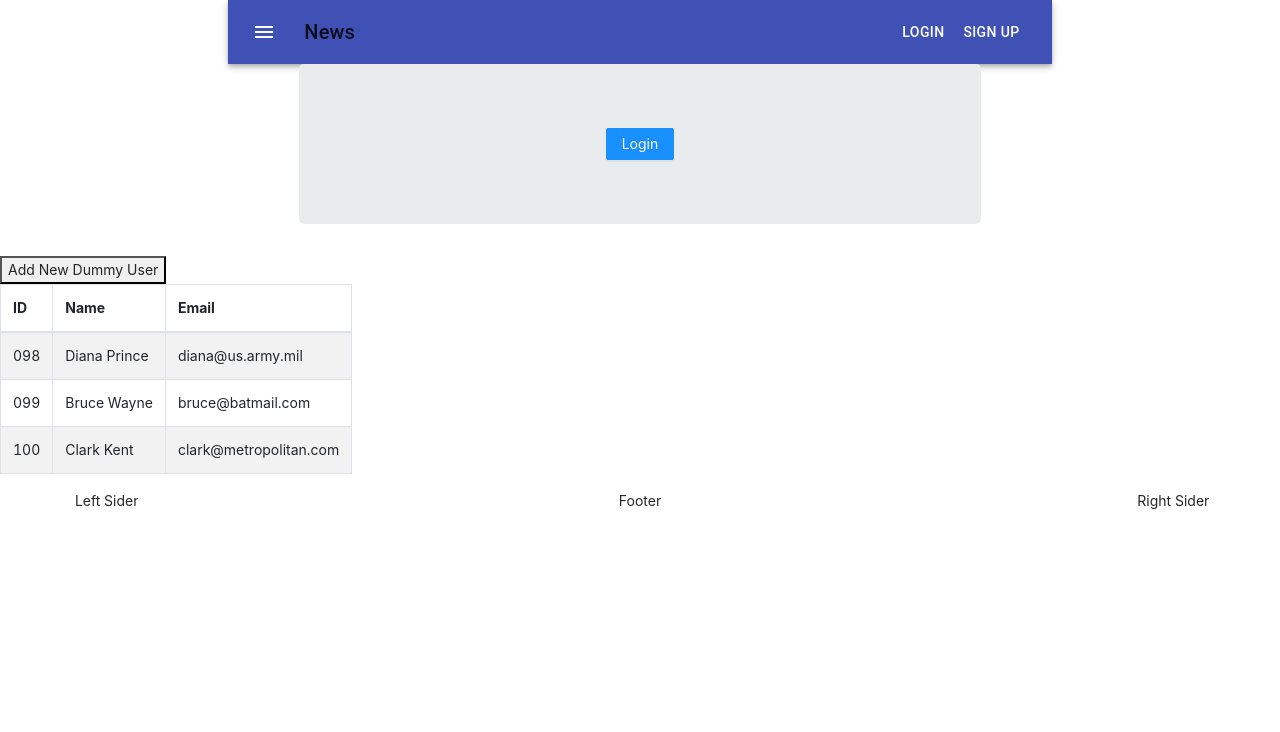
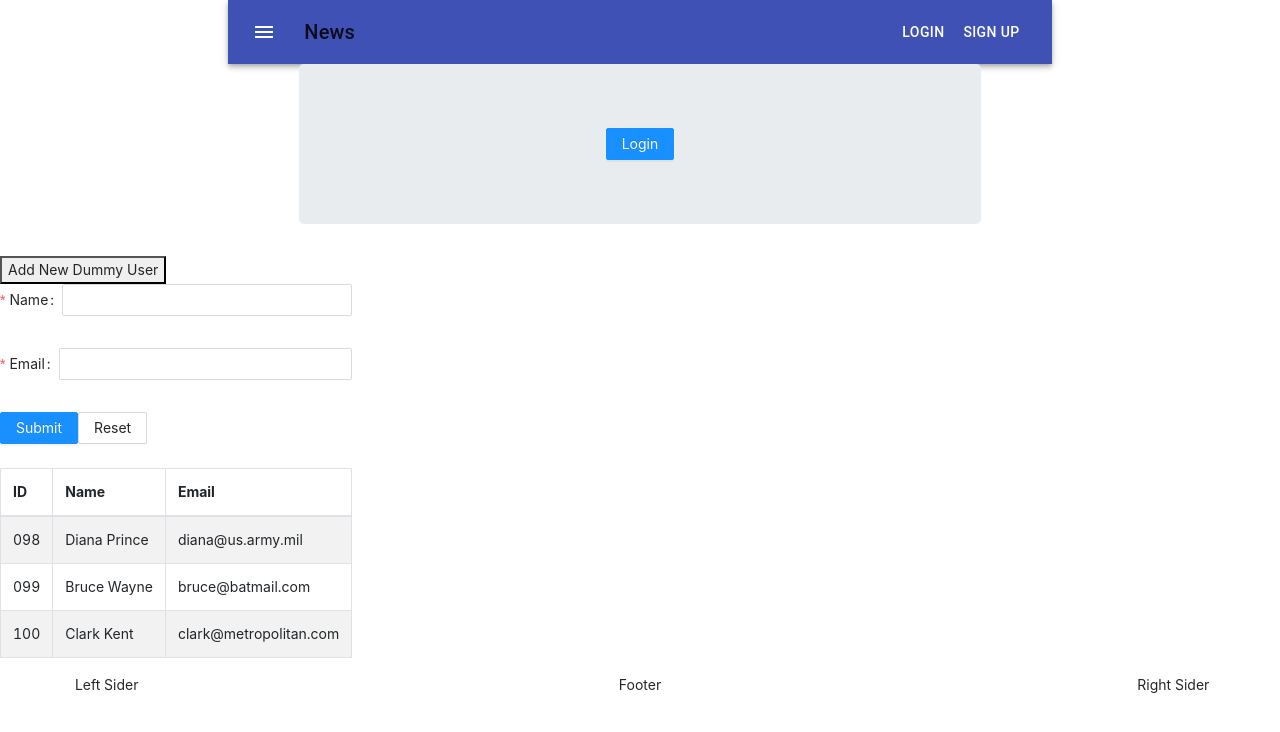
Before and after one commit to kambleaa007/TrainingReactJS, a React (Create React App) app: page /myApp in a window 1280 px wide. Shown: the top 732 px of the page. Built offline with nearby package versions, Linux system fonts and the light colour scheme.

Commit message:
added antd form to add new user...

```diff
--- a/src/Layout/MyApp.js
+++ b/src/Layout/MyApp.js
@@ -21,6 +21,7 @@ import ToastHeader from 'react-bootstrap/ToastHeader';
 import ToastBody from 'react-bootstrap/ToastBody';
 
 import Table from 'react-bootstrap/Table'
+// import Form from 'react-bootstrap/Form'
 
 //Adding antd modules and style
 import { Button as Button1, Modal, Form, Input, Radio } from 'antd';
@@ -177,6 +178,7 @@ function Check(props) {
       </h3>
 
       */}
+      <AddNewUser />
       <UserTable user={state.contacts}/>
   </div>
 
@@ -208,6 +210,70 @@ const UserTable = (props) => {
     </tbody>
   </Table>
   )
+}
+
+
+function AddNewUser (props) {
+
+  const formRef = React.createRef();
+
+  let { state, dispatch } = useContext(TransactionContext);
+
+  let addContact = (values) =>
+    dispatch({
+      type: "ADD_CONTACT",
+      payload: { id: Math.floor(Math.random() * 100), name: values.Name, email: values.Email }
+    });
+
+  var onFinish = values => {
+    // console.log(values);
+    addContact(values)
+  };
+  var onReset = () => {
+    formRef.current.resetFields();
+  };
+
+  return(
+      <div>
+        <Form
+        ref={formRef}
+        name="control-ref"
+        onFinish={onFinish}
+      >
+        <Form.Item
+          name="Name"
+          label="Name"
+          rules={[
+            {
+              required: true
+            }
+          ]}
+        >
+          <Input />
+        </Form.Item>
+        <Form.Item
+          name="Email"
+          label="Email"
+          rules={[
+            {
+              required: true
+            }
+          ]}
+        >
+          <Input />
+        </Form.Item>
+        <Form.Item>
+          <Button1 type="primary" htmlType="submit">
+            Submit
+          </Button1>
+          <Button1 htmlType="button" onClick={onReset}>
+            Reset
+          </Button1>
+        </Form.Item>
+      </Form>
+      </div>
+  )
+
 }
 
 
```
Also changed, not shown: src/Context/AccountContext.js (added, +70 -0 lines), 1 other file (tests, documents, lock files or other folders).
